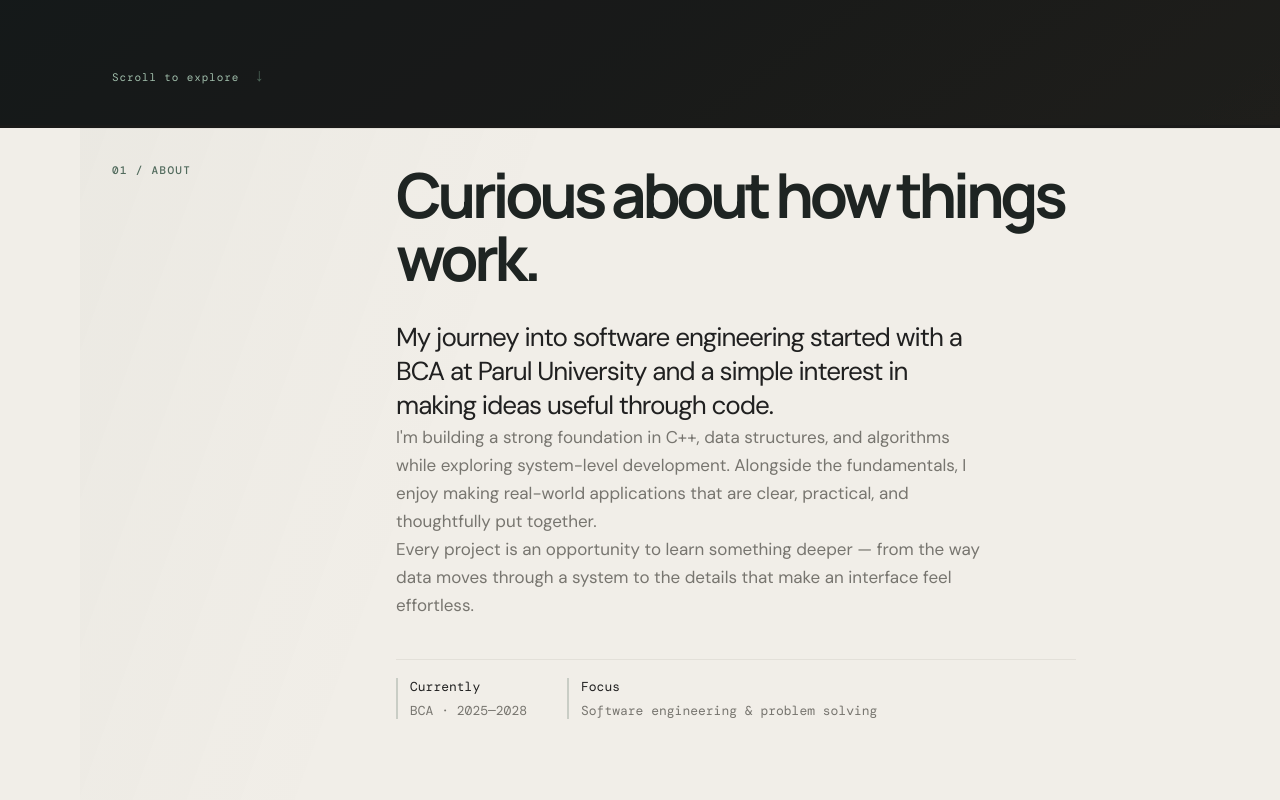
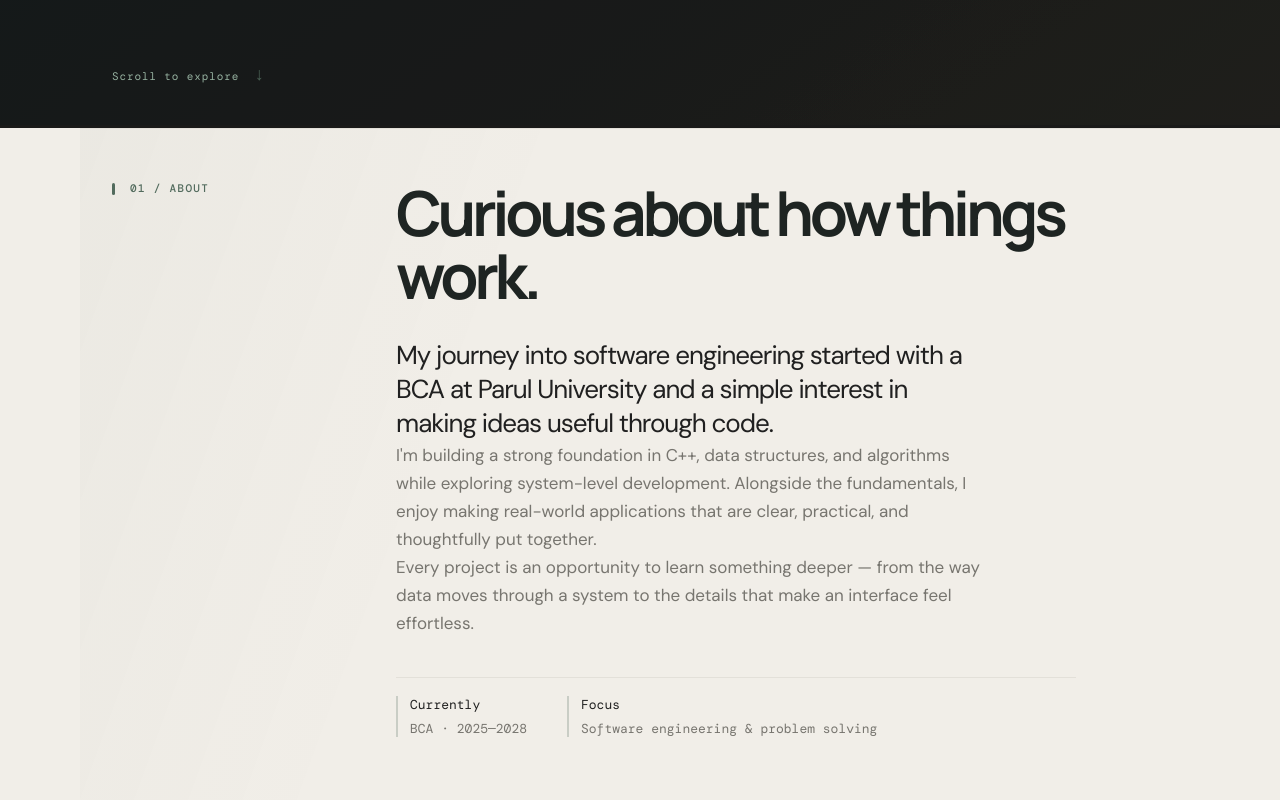
Before and after one commit to vaibhavmishra-sde/Portfolio, a React (Vite) app: page / in a window 1280 px wide. Shown: the part 720-1520 px from the top of the page. Built offline with nearby package versions, Linux system fonts and the light colour scheme.

Commit message:
strengthen section framing hierarchy

```diff
--- /dev/null
+++ b/src/section-framing.css
@@ -0,0 +1 @@
+.section{padding-top:52px}.section-label{position:relative;padding-left:18px}.section-label:before{content:'';position:absolute;left:0;top:.18em;width:3px;height:1.1em;background:var(--accent);border-radius:3px}.section-heading{align-items:end}.section-heading .section-label{font-size:12px}.section-heading p:before{content:'↘ ';color:var(--accent)}
```
Also changed, not shown: src/App.tsx (+1 -0 lines).
